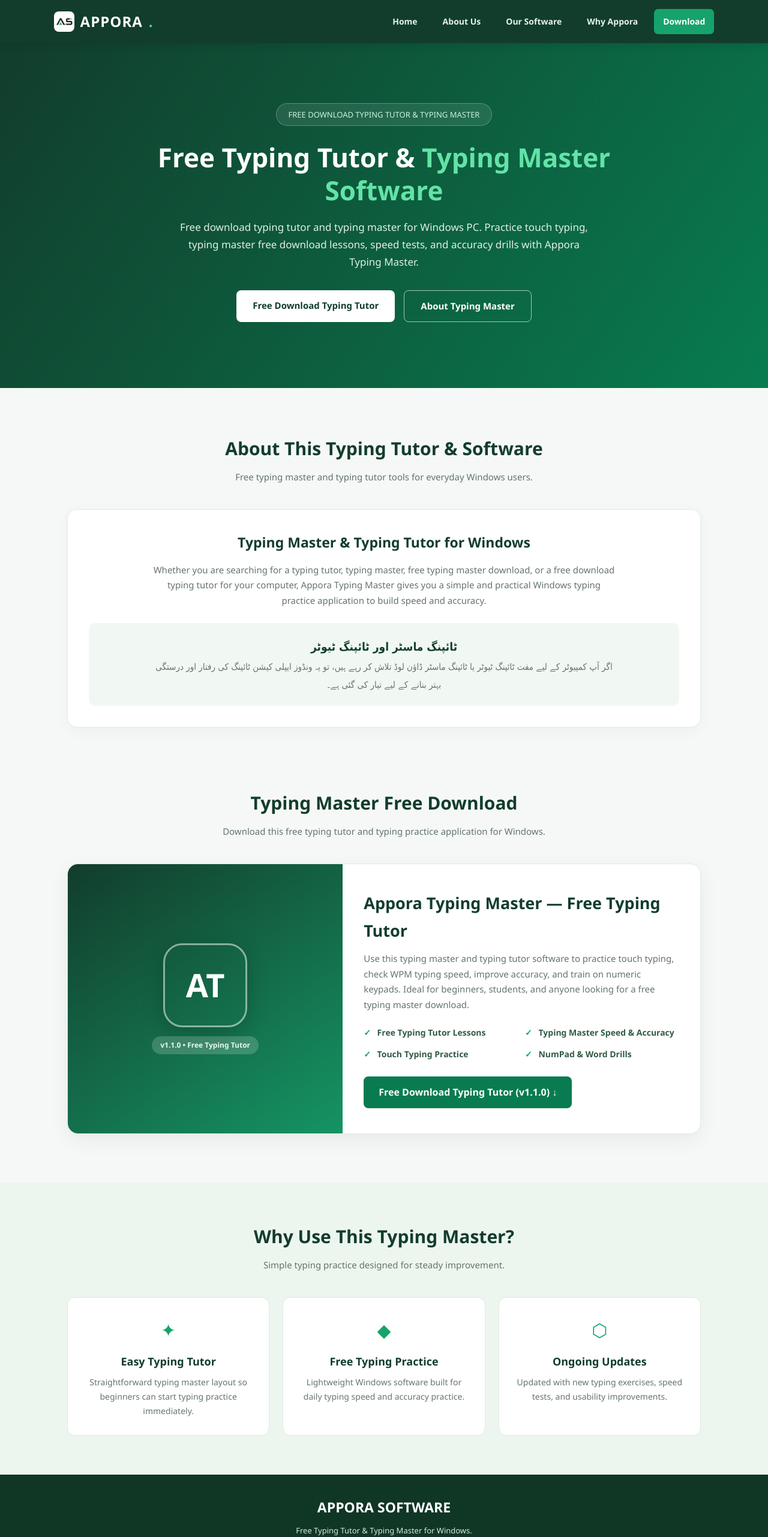
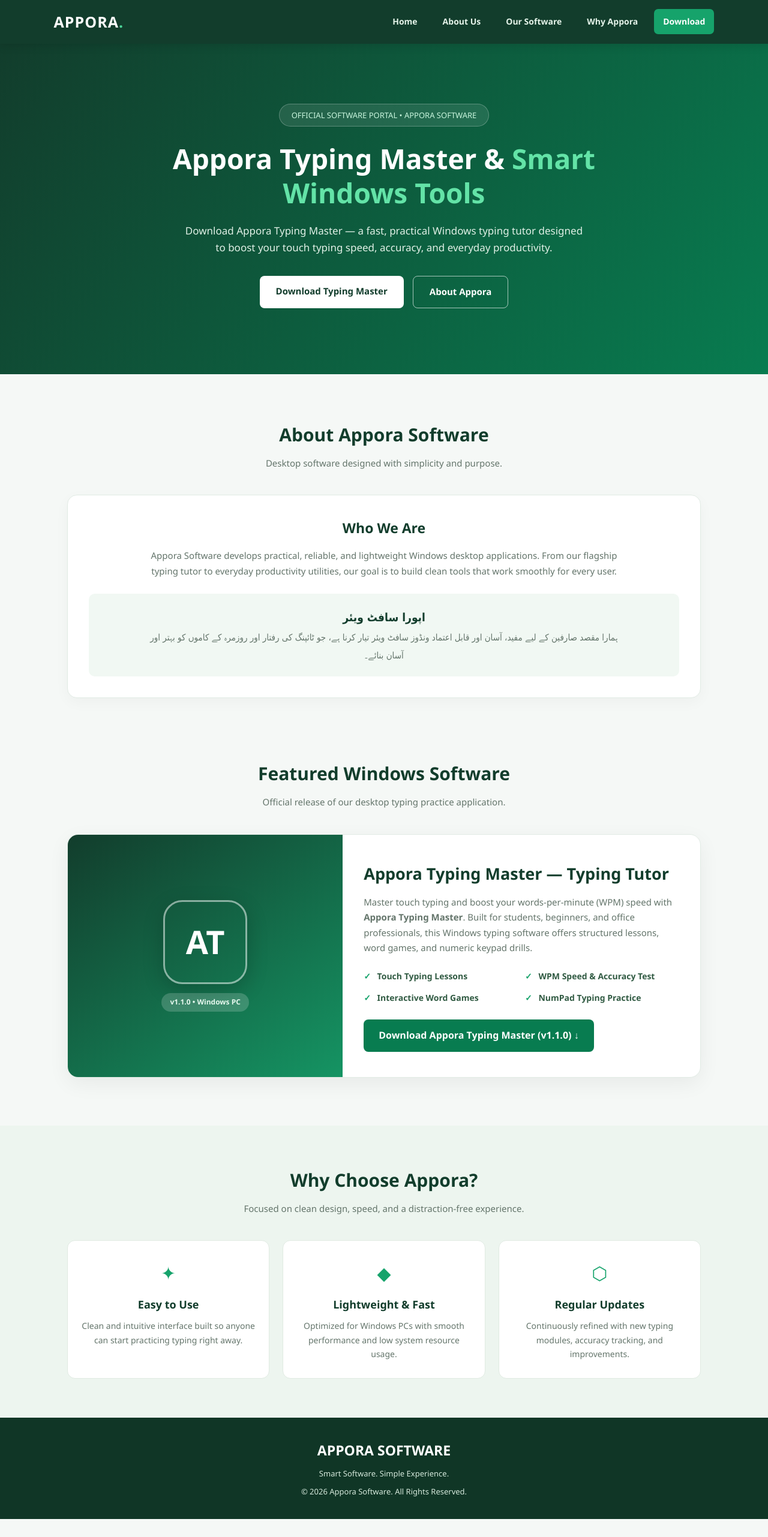
Before and after one commit to apporasoftware/apporasoftware.github.io, a plain HTML site: page index.html in a window 1280 px wide. Shown: the top 2563 px of the page at 60% size. After the commit the page ends 2533 px from the top, so only its background shows below. Drawn offline with Linux system fonts and the light colour scheme.

Commit message:
Update index.html

```diff
--- a/index.html
+++ b/index.html
@@ -5,26 +5,24 @@
     <meta name="viewport" content="width=device-width, initial-scale=1.0">
 
     <meta name="google-site-verification" content="PgGOg4RWPH0kiT1RGmIXbCGh1lB6I_83J6gtxWgzRMo">
+<link rel="icon" type="image/png" href="/logo.png">
+<link rel="shortcut icon" type="image/png" href="/logo.png">
+<link rel="apple-touch-icon" href="/logo.png">
+    <title>Appora Typing Master | Free Typing Tutor & Windows Software</title>
+     <title>Typing Master | Free Typing Tutor For Windows Software</title>
+   <title>Typing Master Free Download| Free Typing Tutor download</title>
+    <meta name="description" content="Download Appora Typing Master — a free Windows typing tutor and practice software designed to improve your touch typing speed (WPM) and keyboard accuracy.">
 
-    <title>Appora Typing Master | Typing Master Download </title>
-
-    <meta name="description" content="Free download typing tutor and typing master for Windows PC. Practice touch typing, improve WPM speed and accuracy with Appora Typing Master.">
-
-    <meta name="keywords" content="free download typing tutor, typing master, typing tutor, free typing master download, typing master free download, typing practice software, touch typing tutor, Windows typing app, Appora Typing Master">
+    <meta name="keywords" content="Appora Software, Appora Typing Master, typing tutor, typing master free download, typing practice software, touch typing tutor, Windows typing app">
 
     <meta name="robots" content="index, follow">
 
     <link rel="canonical" href="https://apporasoftware.github.io/">
     <meta property="og:site_name" content="Appora Software">
-    <meta property="og:title" content="Free Typing Tutor &amp; Typing Master Download | Appora Typing Master">
-    <meta property="og:description" content="Free download typing tutor and typing master software for Windows. Improve typing speed and accuracy.">
+    <meta property="og:title" content="Appora Typing Master | Free Windows Typing Tutor">
+    <meta property="og:description" content="Improve your typing speed and accuracy with Appora Typing Master. Official Windows desktop typing practice software.">
     <meta property="og:url" content="https://apporasoftware.github.io/">
     <meta property="og:type" content="website">
-
-    <!-- Appora Software Favicon -->
-    <link rel="icon" type="image/png" href="/logo.png">
-    <link rel="shortcut icon" type="image/png" href="/logo.png">
-    <link rel="apple-touch-icon" href="/logo.png">
 
     <!-- Structured Data for Site Name & Software App -->
     <script type="application/ld+json">
@@ -33,16 +31,16 @@
         "@context": "https://schema.org",
         "@type": "WebSite",
         "name": "Appora Software",
-        "alternateName": ["Appora Typing Master", "Typing Master", "Typing Tutor"],
+        "alternateName": ["Appora", "Appora Typing Master"],
         "url": "https://apporasoftware.github.io/"
       },
       {
         "@context": "https://schema.org",
         "@type": "SoftwareApplication",
-        "name": "Appora Typing Master — Free Typing Tutor",
+        "name": "Appora Typing Master",
         "operatingSystem": "Windows",
         "applicationCategory": "EducationalApplication",
-        "description": "Free download typing tutor and typing master software for Windows to practice touch typing, WPM speed, and keyboard accuracy.",
+        "description": "A Windows desktop typing tutor and practice application designed to improve typing speed and accuracy.",
         "offers": {
           "@type": "Offer",
           "price": "0",
@@ -51,6 +49,12 @@
       }
     ]
     </script>
+
+<!-- Appora Software Favicon -->
+<link rel="icon" type="image/png" href="/logo.png">
+<link rel="shortcut icon" type="image/png" href="/logo.png">
+<link rel="apple-touch-icon" href="/logo.png">
+
 
     <style>
         :root {
@@ -95,24 +99,12 @@
 
         .logo {
             color: white;
-            font-size: 24px;
+            font-size: 25px;
             font-weight: 800;
             letter-spacing: 1px;
-            display: flex;
-            align-items: center;
-            gap: 10px;
         }
 
-        .nav-icon {
-            width: 34px;
-            height: 34px;
-            border-radius: 8px;
-            object-fit: cover;
-            background: #ffffff;
-            padding: 2px;
-        }
-
-        .logo .dot {
+        .logo span {
             color: #4bd69a;
         }
 
@@ -171,7 +163,7 @@
         }
 
         .hero h1 {
-            font-size: 44px;
+            font-size: 46px;
             line-height: 1.25;
             margin-bottom: 20px;
             font-weight: 800;
@@ -184,7 +176,7 @@
         .hero p {
             font-size: 17px;
             color: #e0f0e6;
-            max-width: 700px;
+            max-width: 680px;
             margin: 0 auto 32px;
         }
 
@@ -513,8 +505,7 @@
 <!-- Navigation -->
 <nav>
     <div class="logo">
-        <img src="https://apporasoftware.github.io/logo.png" alt="Appora Software Logo" class="nav-icon">
-        <span>APPORA</span><span class="dot">.</span>
+        APPORA<span>.</span>
     </div>
 
     <div class="nav-links">
@@ -530,25 +521,25 @@
 <header class="hero" id="home">
     <div class="hero-content">
         <div class="hero-tag">
-            FREE DOWNLOAD TYPING TUTOR &amp; TYPING MASTER
+            OFFICIAL SOFTWARE PORTAL • APPORA SOFTWARE
         </div>
 
         <h1>
-            Free Typing Tutor &amp;
-            <span>Typing Master Software</span>
+            Appora Typing Master &amp;
+            <span>Smart Windows Tools</span>
         </h1>
 
         <p>
-            Free download typing tutor and typing master for Windows PC. Practice touch typing, typing master free download lessons, speed tests, and accuracy drills with Appora Typing Master.
+            Download Appora Typing Master — a fast, practical Windows typing tutor designed to boost your touch typing speed, accuracy, and everyday productivity.
         </p>
 
         <div class="hero-buttons">
             <a href="#software" class="btn btn-primary">
-                Free Download Typing Tutor
+                Download Typing Master
             </a>
 
             <a href="#about" class="btn btn-outline">
-                About Typing Master
+                About Appora
             </a>
         </div>
     </div>
@@ -560,21 +551,21 @@
     <section class="about" id="about">
         <div class="container">
             <div class="section-heading">
-                <h2>About This Typing Tutor &amp; Software</h2>
-                <p>Free typing master and typing tutor tools for everyday Windows users.</p>
+                <h2>About Appora Software</h2>
+                <p>Desktop software designed with simplicity and purpose.</p>
             </div>
 
             <div class="about-card">
-                <h3>Typing Master &amp; Typing Tutor for Windows</h3>
+                <h3>Who We Are</h3>
 
                 <p>
-                    Whether you are searching for a typing tutor, typing master, free typing master download, or a free download typing tutor for your computer, Appora Typing Master gives you a simple and practical Windows typing practice application to build speed and accuracy.
+                    Appora Software develops practical, reliable, and lightweight Windows desktop applications. From our flagship typing tutor to everyday productivity utilities, our goal is to build clean tools that work smoothly for every user.
                 </p>
 
                 <div class="urdu-text">
-                    <strong>ٹائپنگ ماسٹر اور ٹائپنگ ٹیوٹر</strong>
+                    <strong>اپورا سافٹ ویئر</strong>
                     <p>
-                        اگر آپ کمپیوٹر کے لیے مفت ٹائپنگ ٹیوٹر یا ٹائپنگ ماسٹر ڈاؤن لوڈ تلاش کر رہے ہیں، تو یہ ونڈوز ایپلی کیشن ٹائپنگ کی رفتار اور درستگی بہتر بنانے کے لیے تیار کی گئی ہے۔
+                        ہمارا مقصد صارفین کے لیے مفید، آسان اور قابل اعتماد ونڈوز سافٹ ویئر تیار کرنا ہے، جو ٹائپنگ کی رفتار اور روزمرہ کے کاموں کو بہتر اور آسان بنائے۔
                     </p>
                 </div>
             </div>
@@ -585,8 +576,8 @@
     <section class="software" id="software">
         <div class="container">
             <div class="section-heading">
-                <h2>Typing Master Free Download</h2>
-                <p>Download this free typing tutor and typing practice application for Windows.</p>
+                <h2>Featured Windows Software</h2>
+                <p>Official release of our desktop typing practice application.</p>
             </div>
 
             <div class="software-card">
@@ -594,40 +585,40 @@
                     <div class="software-icon">
                         AT
                     </div>
-                    <span class="version-badge">v1.1.0 • Free Typing Tutor</span>
+                    <span class="version-badge">v1.1.0 • Windows PC</span>
                 </div>
 
                 <div class="software-info">
-                    <h3>Appora Typing Master — Free Typing Tutor</h3>
+                    <h3>Appora Typing Master — Typing Tutor</h3>
 
                     <p>
-                        Use this typing master and typing tutor software to practice touch typing, check WPM typing speed, improve accuracy, and train on numeric keypads. Ideal for beginners, students, and anyone looking for a free typing master download.
+                        Master touch typing and boost your words-per-minute (WPM) speed with <strong>Appora Typing Master</strong>. Built for students, beginners, and office professionals, this Windows typing software offers structured lessons, word games, and numeric keypad drills.
                     </p>
 
                     <div class="features">
                         <div class="feature">
-                            <span>✓</span> Free Typing Tutor Lessons
+                            <span>✓</span> Touch Typing Lessons
                         </div>
 
                         <div class="feature">
-                            <span>✓</span> Typing Master Speed &amp; Accuracy
+                            <span>✓</span> WPM Speed &amp; Accuracy Test
                         </div>
 
                         <div class="feature">
-                            <span>✓</span> Touch Typing Practice
+                            <span>✓</span> Interactive Word Games
                         </div>
 
                         <div class="feature">
-                            <span>✓</span> NumPad &amp; Word Drills
+                            <span>✓</span> NumPad Typing Practice
                         </div>
                     </div>
 
                     <a
-                        href="https://github.com/apporasoftware/ApporaTypingMaster/releases"
+                        href="https://github.com/apporasoftware/apporasoftware.github.io/releases/tag/v1.1.0"
                         target="_blank"
                         rel="noopener noreferrer"
                         class="download-btn">
-                        Free Download Typing Tutor (v1.1.0) ↓
+                        Download Appora Typing Master (v1.1.0) ↓
                     </a>
                 </div>
             </div>
@@ -638,32 +629,32 @@
     <section class="benefits" id="benefits">
         <div class="container">
             <div class="section-heading">
-                <h2>Why Use This Typing Master?</h2>
-                <p>Simple typing practice designed for steady improvement.</p>
+                <h2>Why Choose Appora?</h2>
+                <p>Focused on clean design, speed, and a distraction-free experience.</p>
             </div>
 
             <div class="benefit-grid">
                 <div class="benefit-card">
                     <div class="symbol">✦</div>
-                    <h3>Easy Typing Tutor</h3>
+                    <h3>Easy to Use</h3>
                     <p>
-                        Straightforward typing master layout so beginners can start typing practice immediately.
+                        Clean and intuitive interface built so anyone can start practicing typing right away.
                     </p>
                 </div>
 
                 <div class="benefit-card">
                     <div class="symbol">◆</div>
-                    <h3>Free Typing Practice</h3>
+                    <h3>Lightweight &amp; Fast</h3>
                     <p>
-                        Lightweight Windows software built for daily typing speed and accuracy practice.
+                        Optimized for Windows PCs with smooth performance and low system resource usage.
                     </p>
                 </div>
 
                 <div class="benefit-card">
                     <div class="symbol">⬡</div>
-                    <h3>Ongoing Updates</h3>
+                    <h3>Regular Updates</h3>
                     <p>
-                        Updated with new typing exercises, speed tests, and usability improvements.
+                        Continuously refined with new typing modules, accuracy tracking, and improvements.
                     </p>
                 </div>
             </div>
@@ -675,7 +666,7 @@
 <!-- Footer -->
 <footer>
     <h3>APPORA SOFTWARE</h3>
-    <p>Free Typing Tutor &amp; Typing Master for Windows.</p>
+    <p>Smart Software. Simple Experience.</p>
     <p>© 2026 Appora Software. All Rights Reserved.</p>
 </footer>
 
```
